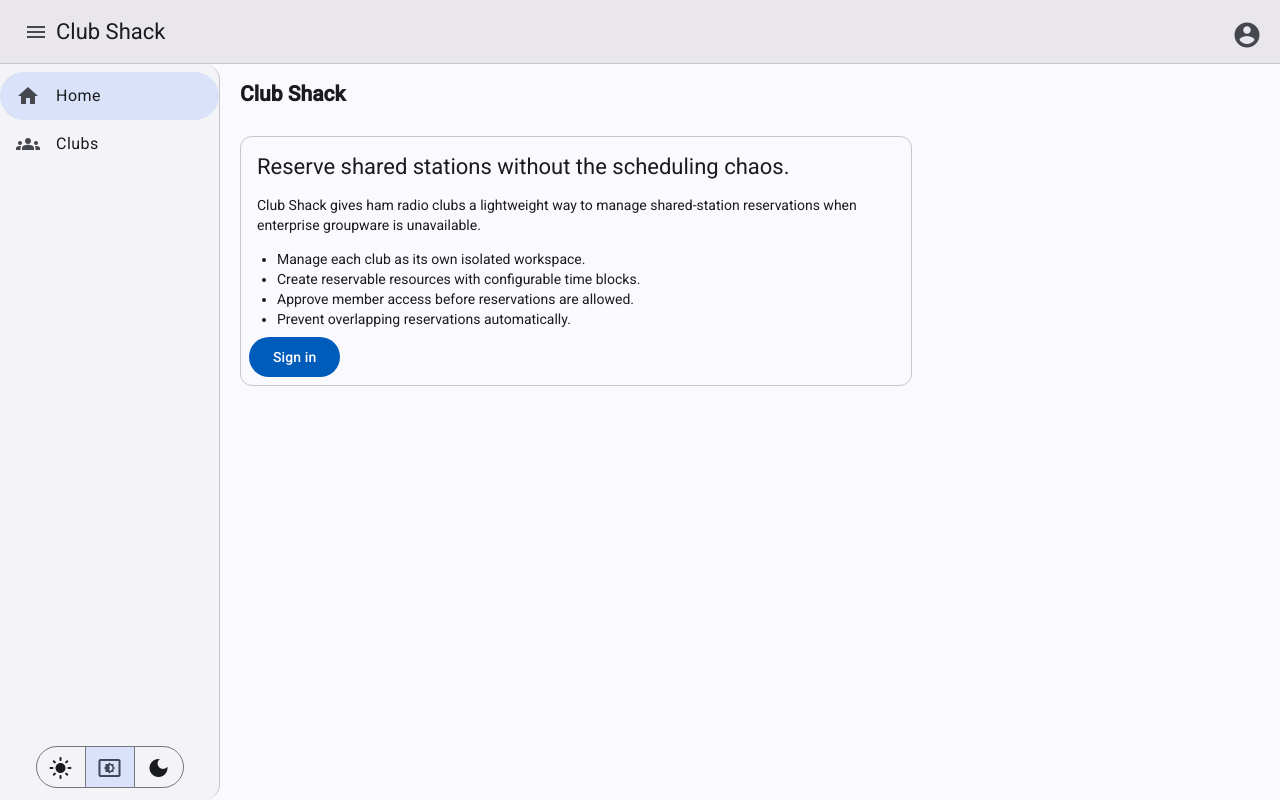
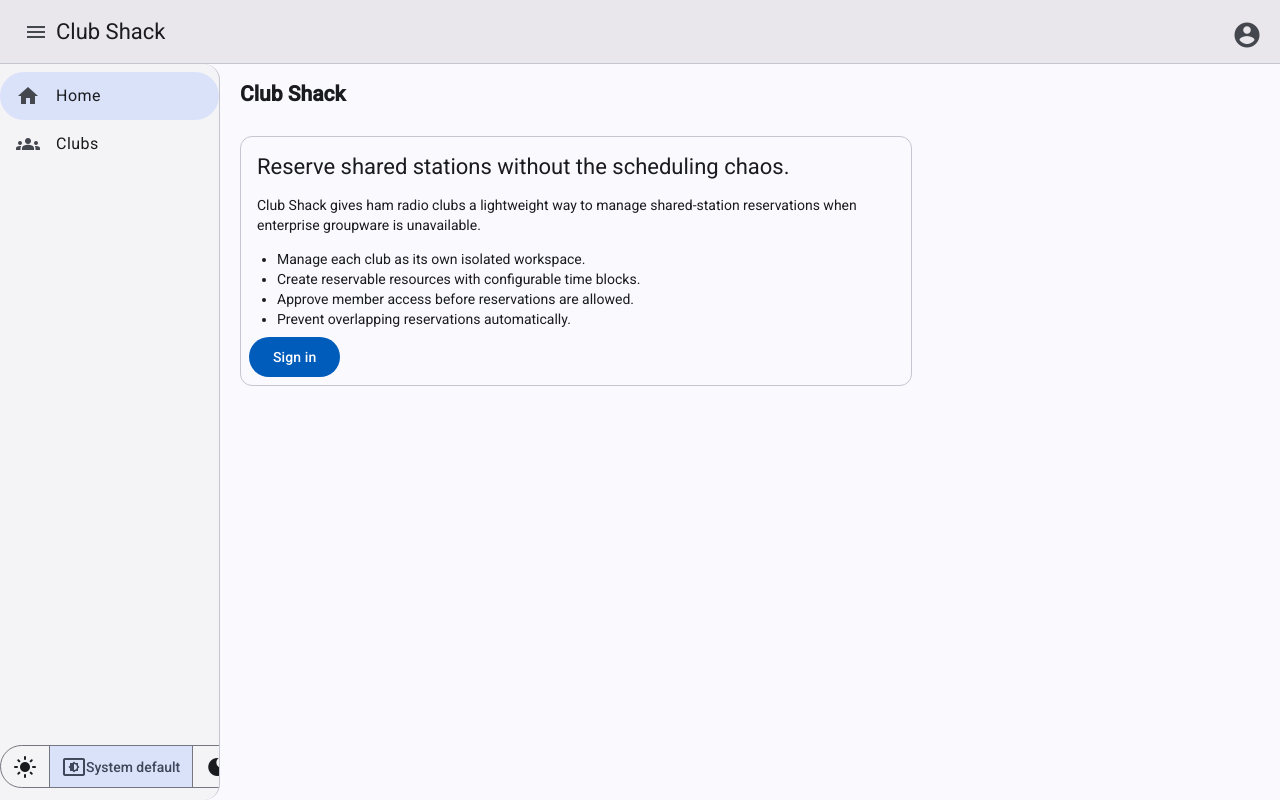
Before and after one commit to k0swe/station-reservation, an Angular app in the folder web/: page / in a window 1280 px wide. Built offline with nearby package versions, Linux system fonts and the light colour scheme.

Commit message:
fix: add 'System default' text label to system theme toggle button
Agent-Logs-Url: https://github.com/k0swe/station-reservation/sessions/d5aaca6a-8f8e-434d-93cb-00459bf80a34

Co-authored-by: xylo04 <389971+xylo04@users.noreply.github.com>

```diff
--- a/web/src/app/app.html
+++ b/web/src/app/app.html
@@ -57,6 +57,7 @@
       </mat-button-toggle>
       <mat-button-toggle value="system" aria-label="Use system default theme">
         <mat-icon>settings_brightness</mat-icon>
+        <span>System default</span>
       </mat-button-toggle>
       <mat-button-toggle value="dark" aria-label="Use dark theme">
         <mat-icon>dark_mode</mat-icon>
```
